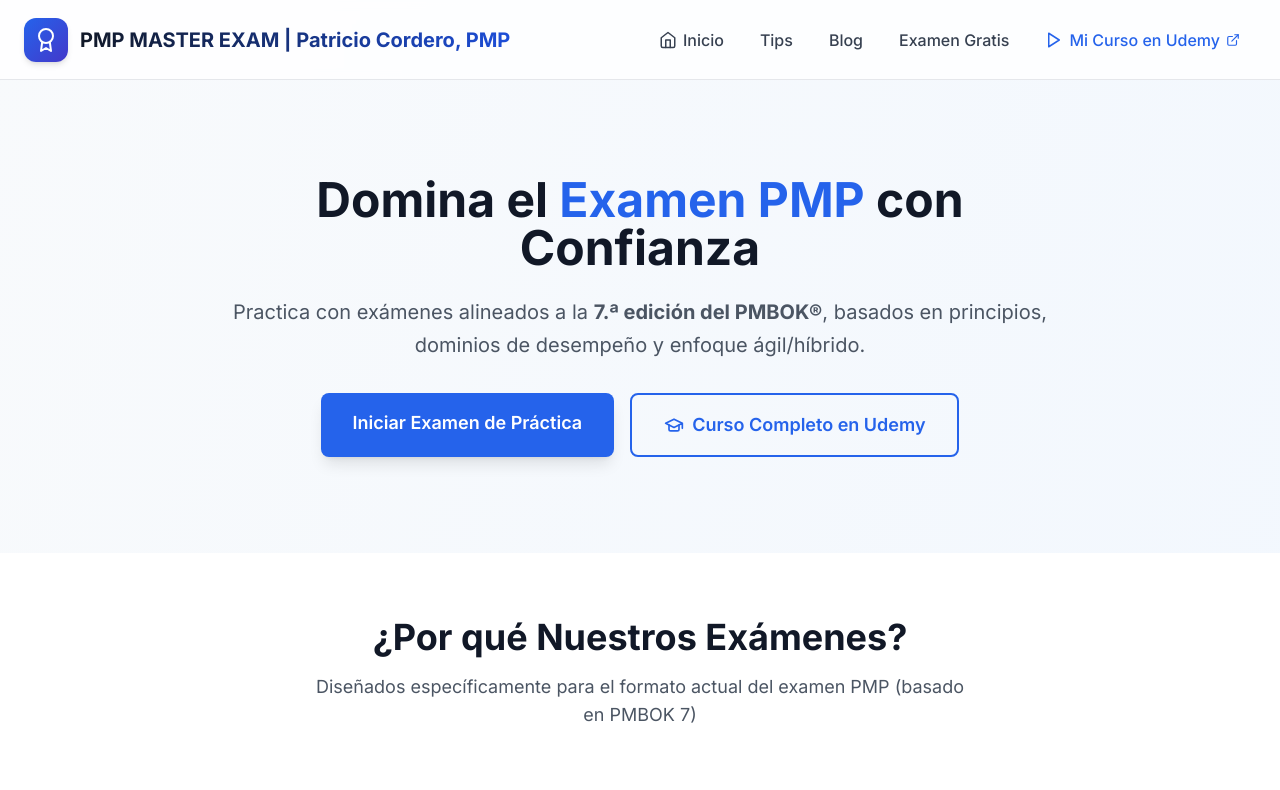
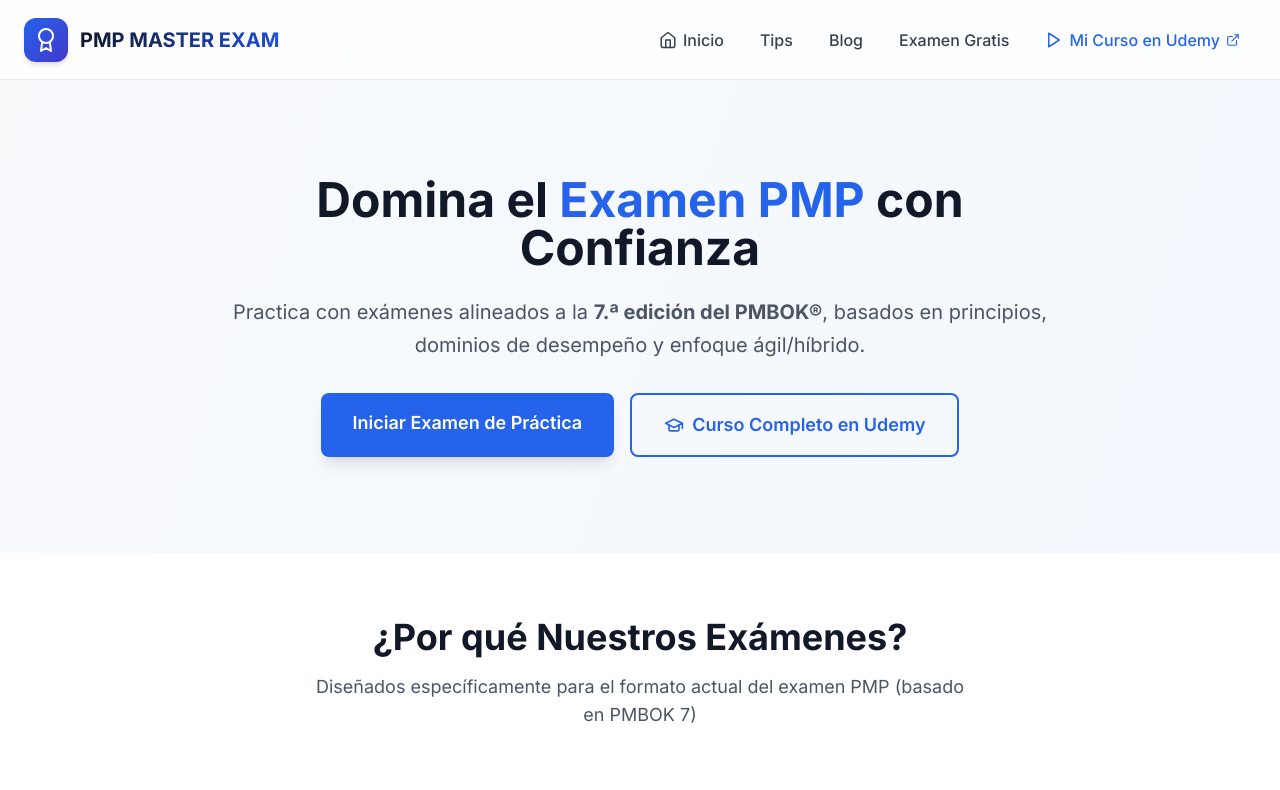
Before and after one commit to pacorder/PMP-MASTER-EXAM-7, a plain HTML site: page index.html in a window 1280 px wide. Shown: the top 790 px of the page. Drawn offline with nearby package versions, Linux system fonts and the light colour scheme; files whose address does not match are found by name.

Commit message:
Update index.html

```diff
--- a/index.html
+++ b/index.html
@@ -47,7 +47,7 @@
         </svg>
       </div>
       <span class="text-xl font-bold bg-gradient-to-r from-gray-900 to-blue-700 bg-clip-text text-transparent">
-        PMP MASTER EXAM | Patricio Cordero, PMP
+        PMP MASTER EXAM
       </span>
     </div>
 
```
